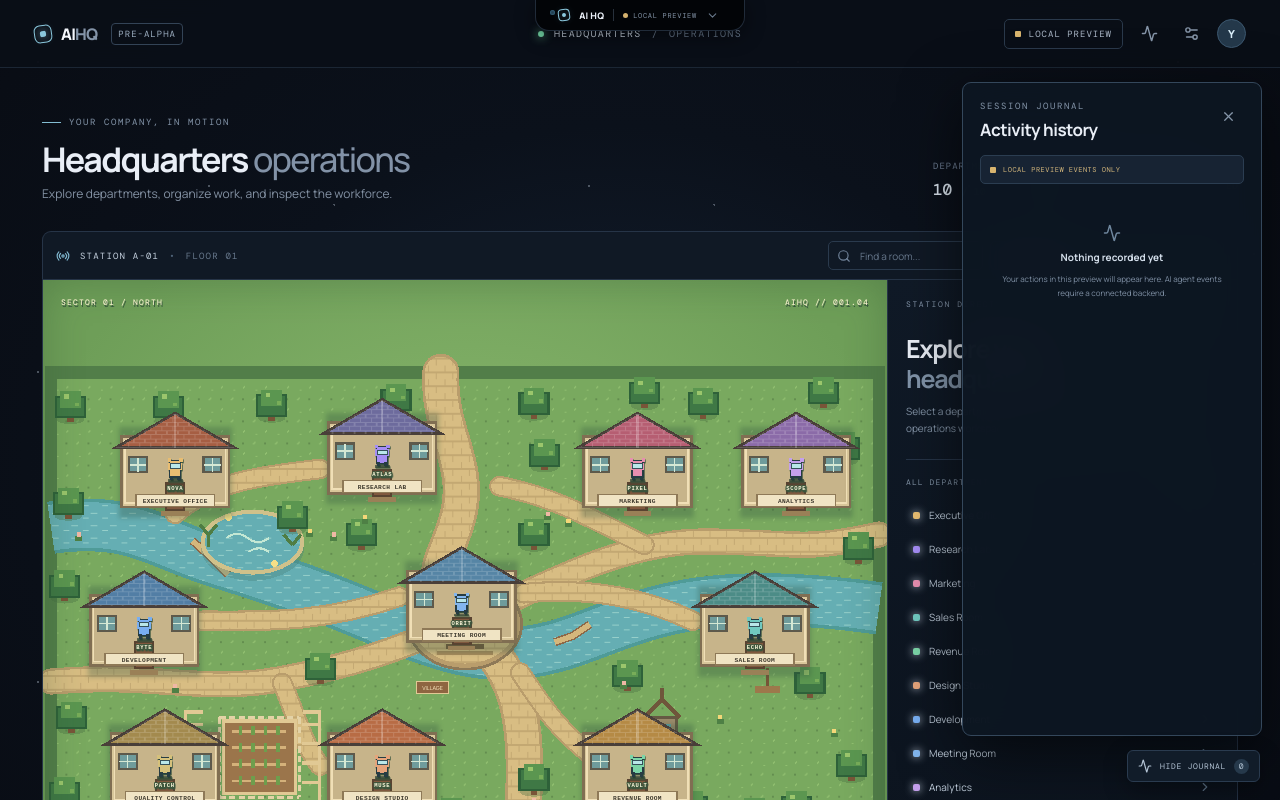
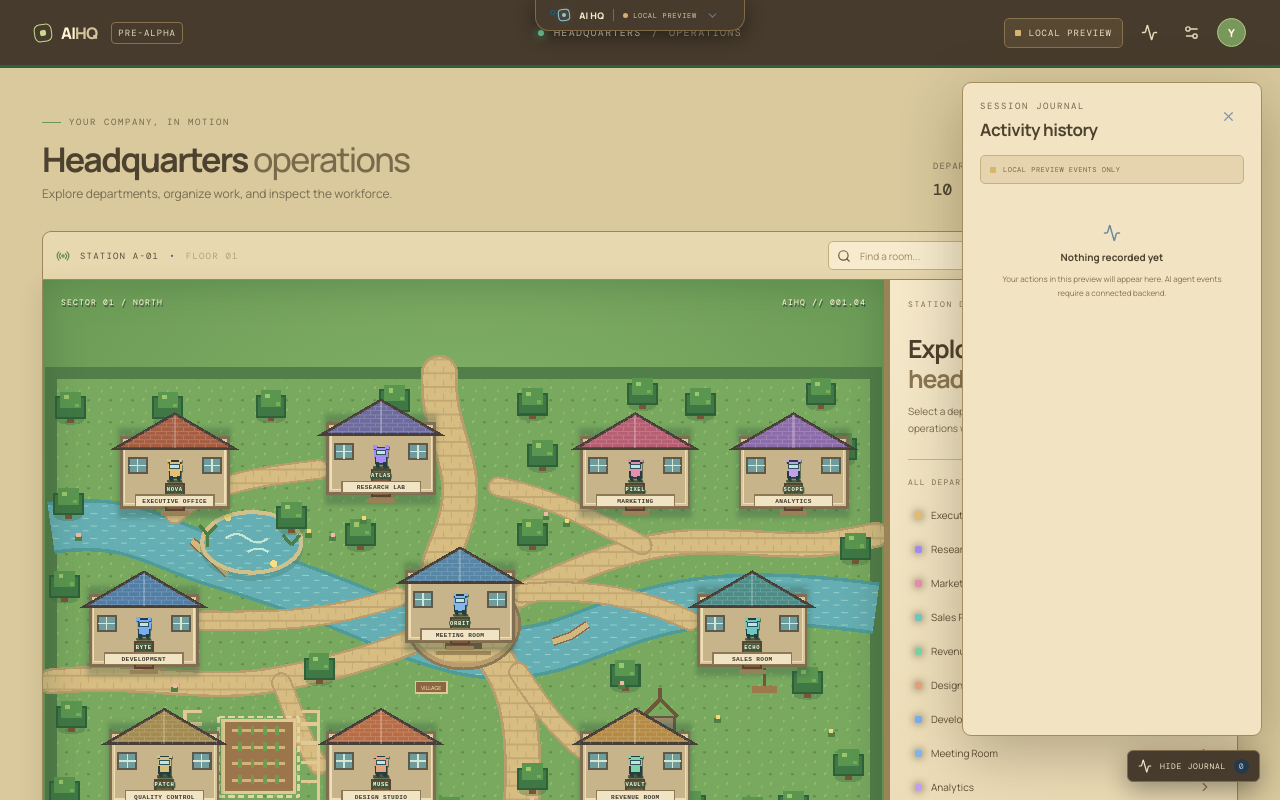
Before and after one commit to yazoniplay/ai-agents-visual-HQ, a React (Vite) app: page / in a window 1280 px wide. Shown: the top 800 px of the page. Built offline with nearby package versions, Linux system fonts and the light colour scheme.

Commit message:
Apply cozy village-themed interface styling

```diff
--- a/src/styles.css
+++ b/src/styles.css
@@ -99,3 +99,72 @@
 .phase-two-layout .search-box input{color:#4d4637}
 .phase-two-layout .zoom-value{color:#665b42}
 @media(max-width:760px){.phase-two-layout .map-frame{min-height:510px}.phase-two-layout .map-canvas{inset:26px -12px 40px;width:calc(100% + 24px)}}
+
+
+/* Cozy village interface */
+.game-shell{background:#d9c99d;color:#493f30}
+.starfield{opacity:.08}
+.topbar{background:#473b2d;border-bottom:3px solid #2e6041;color:#f6edcf}
+.brand{color:#fff4d6}.brand-muted{color:#d5c59c}.brand-mark{border-color:#c6d98e}.brand-mark span{background:#c6d98e;box-shadow:none}
+.build-tag{color:#e4d8b8;border-color:#87734e}
+.top-center{color:#e6d9b9}.top-divider,.muted{color:#b3a17c}
+.world-status{color:#eee1bd;border-color:#88734f;background:#574833}
+.icon-button{color:#e7d9b8}.icon-button:hover{background:#66563d;border-color:#a28a5e}
+.avatar{background:#78975a;border-color:#b4c989;color:#fff8dd}
+.game-content{color:#493f30}
+.page-heading h1{color:#4c422f}.page-heading h1 span{color:#7b694c}.page-heading p{color:#796b50}
+.eyebrow{color:#77694e}.eyebrow-line{background:#6e9652}
+.map-meta .meta-label{color:#76684d}.map-meta strong{color:#4d432f}.map-meta small{color:#8d7b5c}
+.offline-label{color:#98713d!important}.offline-label i{background:#c18b42}
+.map-toolbar{background:#e8d8b0;border-color:#9c8659}
+.map-location{color:#5b503b}.map-location svg{color:#628a4e}
+.tool-button,.search-box{background:#f6ebcd;border-color:#c3ae7d;color:#67583e}
+.tool-button:hover,.tool-button.active{background:#fff3d4;border-color:#8da36a;color:#4d633c}
+.search-box input{color:#4d4637}.search-box input::placeholder{color:#9c8b68}.zoom-value{color:#6e5e42}
+.world-layout{border-color:#9e885b;background:#f0e3c2;box-shadow:0 8px 22px #57472b26}
+.phase-two-layout .map-frame{border-right:3px solid #9a8356}
+.phase-two-panel{background:linear-gradient(160deg,#f5e9ca,#e8d7af);border-left:3px solid #9a8356;color:#4d422e}
+.phase-two-panel .panel-content{color:#4d422e}
+.phase-two-panel .eyebrow,.phase-two-panel .section-heading,.phase-two-panel .directory-count{color:#85714d}
+.phase-two-panel .overview-panel h2,.phase-two-panel .room-profile h2{color:#4b402d}
+.phase-two-panel .overview-panel h2 span{color:#8b7651}
+.phase-two-panel .overview-copy,.phase-two-panel .room-profile p{color:#78694d}
+.phase-two-panel .panel-divider{background:#c8b58a}
+.phase-two-panel .room-list-item{color:#5c4e35}
+.phase-two-panel .room-list-item:hover{background:#e3d1a6;color:#3f5d39}
+.phase-two-panel .room-list-item svg{color:#8d7956}
+.phase-two-panel .map-tip,.phase-two-panel .connection-notice,.phase-two-panel .panel-note{background:#e8d9b6;border-color:#c5b187;color:#756344}
+.phase-two-panel .connection-notice strong,.phase-two-panel .detail-row strong,.phase-two-panel .agent-profile h2{color:#4d422e}
+.phase-two-panel .connection-notice small,.phase-two-panel .detail-row span{color:#82704f}
+.phase-two-panel .room-tabs{background:#dfcea5;border-color:#c1ab7d}
+.phase-two-panel .room-tab{color:#877451}
+.phase-two-panel .room-tab:hover{background:#eadbb7;color:#4c422e}
+.phase-two-panel .room-tab.active{background:#fff1ce;border-color:#c4aa72;color:#4b402d;box-shadow:0 2px 5px #80683b22}
+.phase-two-panel .person-button{color:#4d422e}
+.phase-two-panel .person-button:hover{background:#e6d5ad}
+.phase-two-panel .person-button small{color:#887552}
+.phase-two-panel .person-button>svg{color:#907b55}
+.phase-two-panel .workspace-stats>div,.phase-two-panel .task-item,.phase-two-panel .local-message{background:#eadbb9;border-color:#c7b48a}
+.phase-two-panel .workspace-stats strong,.phase-two-panel .task-main strong,.phase-two-panel .local-message p,.phase-two-panel .event-item strong{color:#4d422e}
+.phase-two-panel .workspace-stats span,.phase-two-panel .task-main small,.phase-two-panel .local-message small,.phase-two-panel .event-item small{color:#897654}
+.phase-two-panel .task-create input,.phase-two-panel .chat-compose input{background:#fff3d5;border-color:#c8b58c;color:#4d422e}
+.phase-two-panel .task-create button,.phase-two-panel .chat-compose button,.phase-two-panel .workspace-open{background:#78965b;border-color:#5f7b45;color:#fff8df}
+.phase-two-panel .workspace-empty,.phase-two-panel .chat-placeholder{color:#887553}
+.phase-two-panel .workspace-empty strong,.phase-two-panel .chat-placeholder strong{color:#4d422e}
+.phase-two-panel .chat-placeholder{background:#eadbb9;border-color:#c4b087}
+.phase-two-panel .event-item{border-color:#cdbb91}
+.phase-two-panel .event-item p{color:#78684c}
+.phase-two-panel .back-link{color:#78694e}
+.phase-two-panel .back-link:hover{color:#405e38}
+.phase-two-panel .agent-role{color:#82704f}
+.phase-two-panel .preview-pill{color:#8a6533;border-color:#c4a66b}
+.bottom-status{color:#78694e}
+.bottom-status strong{color:#574a34}.footer-muted,.footer-right{color:#927f5b}
+.dynamic-notch{background:#473b2d;border-color:#806b48}
+.notch-title{color:#f4e8c9}.notch-divider{background:#806b48}.notch-state{color:#d9caa5}
+.feed-toggle{background:#473b2d;border-color:#806b48;color:#f3e6c6}
+.activity-drawer{background:#f2e4c3;border-color:#a38c5d;color:#4d422e;box-shadow:0 18px 60px #40321c55}
+.drawer-heading h3{color:#4d422e}.drawer-status{background:#e5d4ae;border-color:#c5b187;color:#81623a}
+.drawer-empty{color:#83704e}.drawer-empty strong{color:#4d422e}.drawer-empty span{color:#82704f}
+.activity-drawer .event-item{border-color:#cdbb91}.activity-drawer .event-item strong{color:#4d422e}.activity-drawer .event-item p{color:#78684c}
+@media(max-width:760px){.phase-two-layout .map-frame{border-right:0;border-bottom:3px solid #9a8356}}
```
